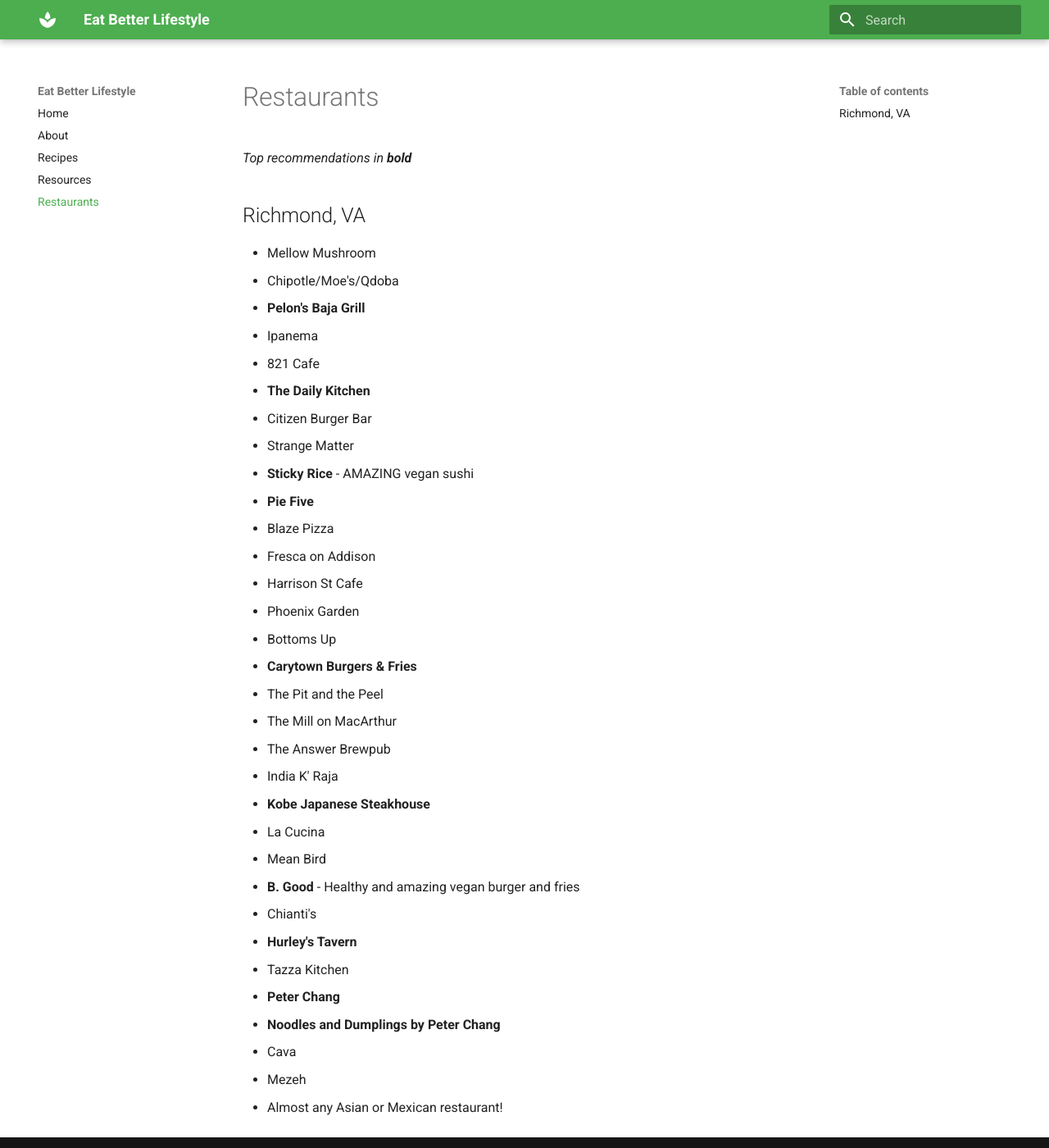
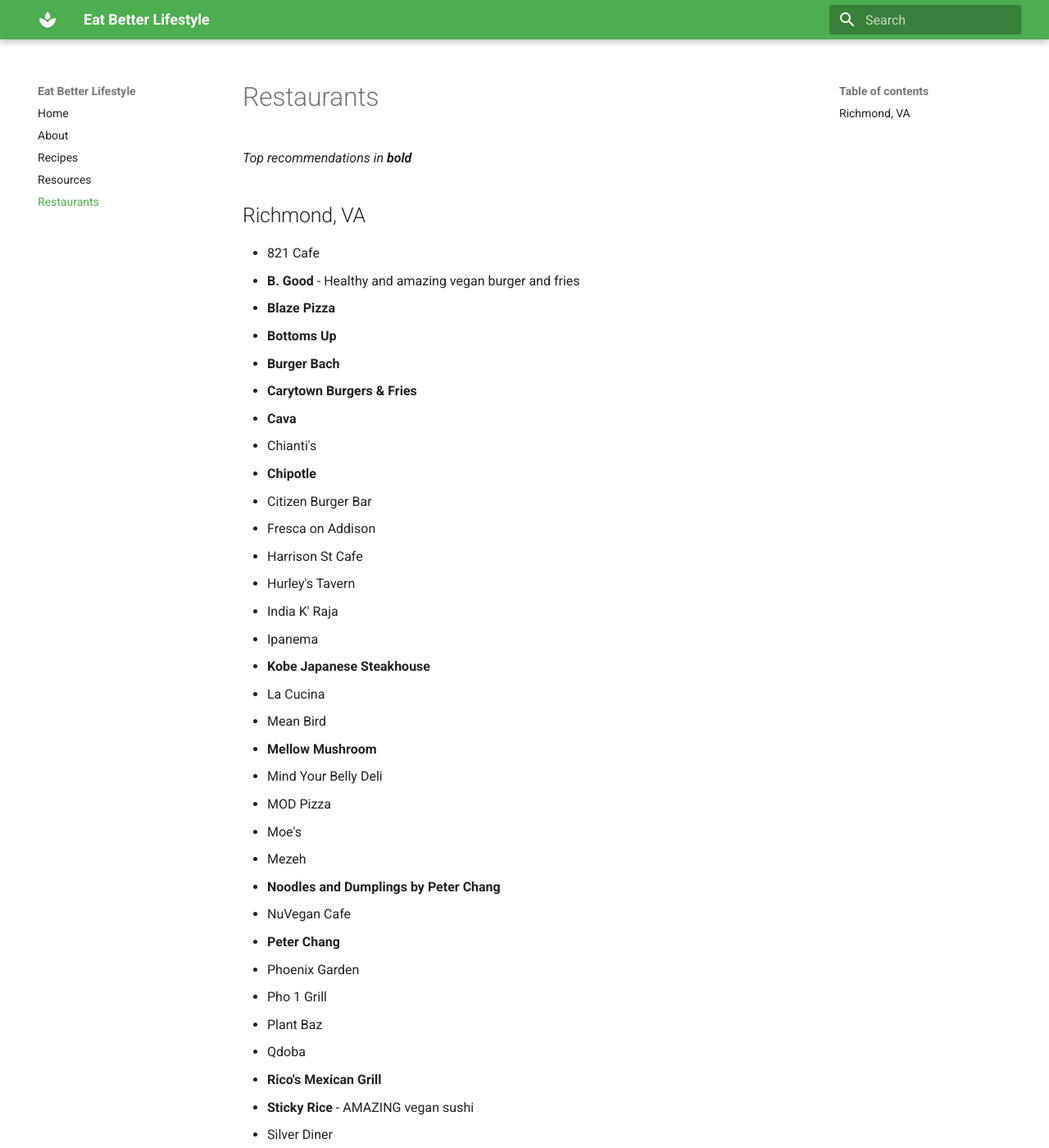
Before and after one commit to adamscharf/eatbetterlifestyle, an MkDocs documentation site: the page built from docs/restaurants.md, in a window 1280 px wide and 1400 px high. Shown: the whole window at 82% size. Built offline with MkDocs 1.6.1 and Material for MkDocs 9.7.7, drawn with Linux system fonts in a browser that asks for light colours; old or Windows-style settings are respelled for this version of MkDocs; some of the changed text lies outside the part shown.

Commit message:
Alphabetize restauarants

```diff
--- a/docs/restaurants.md
+++ b/docs/restaurants.md
@@ -4,35 +4,43 @@ _Top recommendations in **bold**_
 
 ## Richmond, VA
 
-* Mellow Mushroom
-* Chipotle/Moe's/Qdoba
-* **Pelon's Baja Grill**
-* Ipanema
 * 821 Cafe
-* **The Daily Kitchen**
+* **B. Good** - Healthy and amazing vegan burger and fries
+* **Blaze Pizza**
+* **Bottoms Up**
+* **Burger Bach**
+* **Carytown Burgers & Fries**
+* **Cava**
+* Chianti's
+* **Chipotle**
 * Citizen Burger Bar
-* Strange Matter
-* **Sticky Rice** - AMAZING vegan sushi
-* **Pie Five**
-* Blaze Pizza
 * Fresca on Addison
 * Harrison St Cafe
-* Phoenix Garden
-* Bottoms Up
-* **Carytown Burgers & Fries**
-* The Pit and the Peel
-* The Mill on MacArthur
-* The Answer Brewpub
+* Hurley's Tavern
 * India K' Raja
+* Ipanema
 * **Kobe Japanese Steakhouse**
 * La Cucina
 * Mean Bird
-* **B. Good** - Healthy and amazing vegan burger and fries
-* Chianti's
-* **Hurley's Tavern**
+* **Mellow Mushroom**
+* Mind Your Belly Deli
+* MOD Pizza
+* Moe's
+* Mezeh
+* **Noodles and Dumplings by Peter Chang**
+* NuVegan Cafe
+* **Peter Chang**
+* Phoenix Garden
+* Pho 1 Grill
+* Plant Baz
+* Qdoba
+* **Rico's Mexican Grill**
+* **Sticky Rice** - AMAZING vegan sushi
+* Silver Diner
+* Strange Matter
 * Tazza Kitchen
-* **Peter Chang**
-* **Noodles and Dumplings by Peter Chang**
-* Cava
-* Mezeh
-* Almost any Asian or Mexican restaurant!
+* **Thai Flavor**
+* The Answer Brewpub
+* **The Daily Kitchen**
+* The Mill on MacArthur
+* The Pit and the Peel
```
